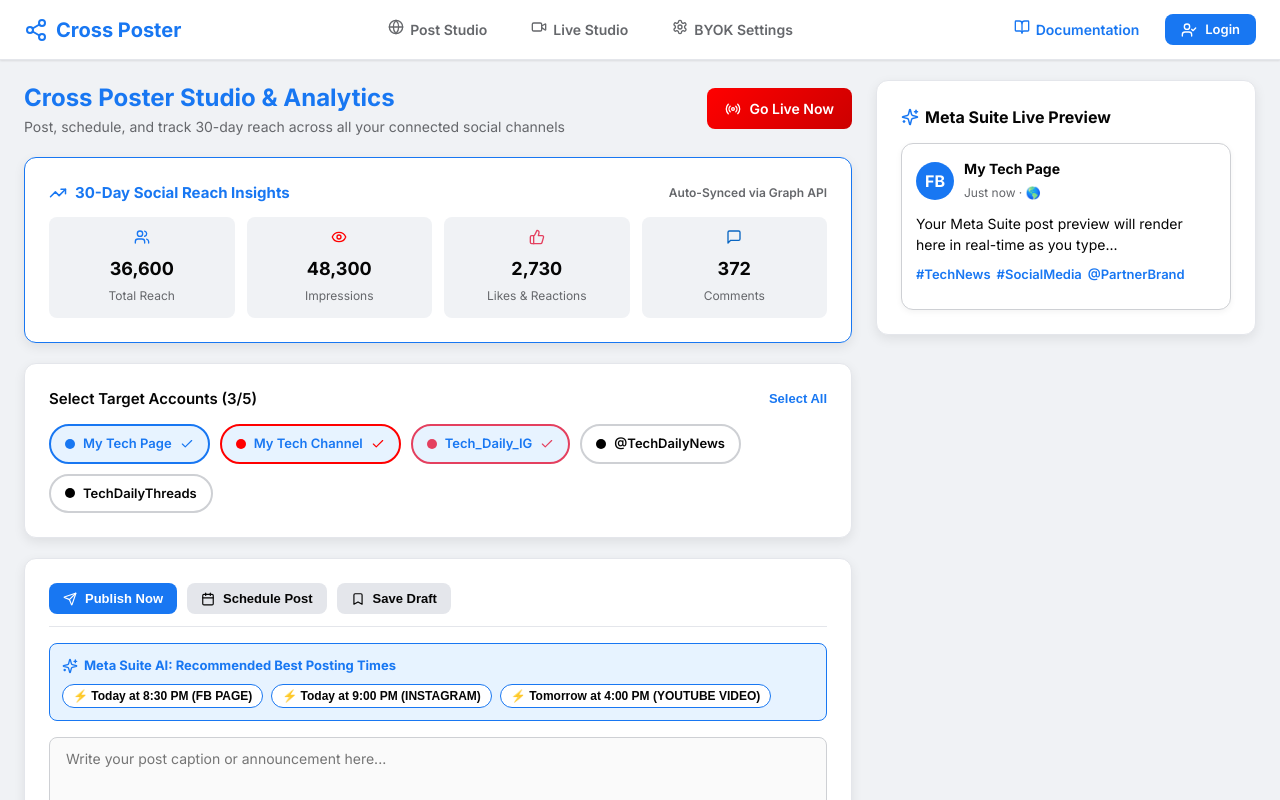
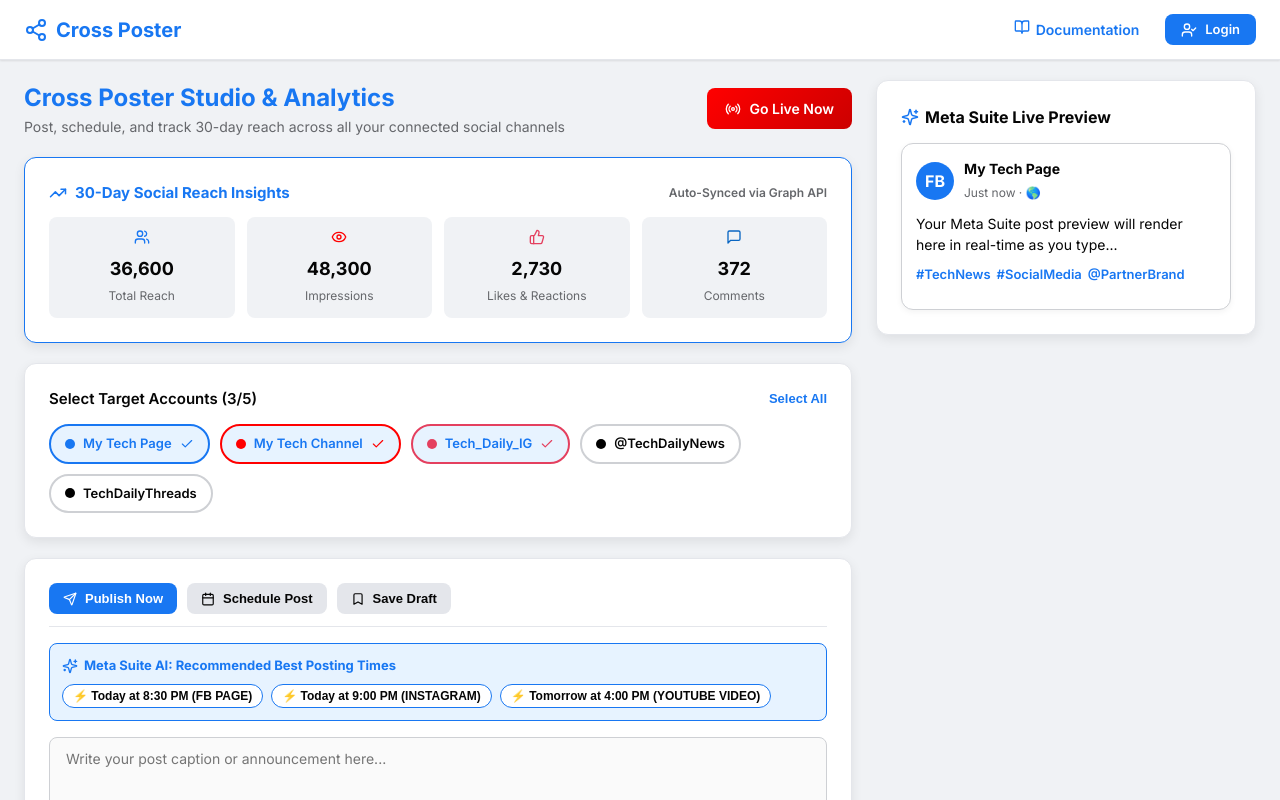
Before and after one commit to kamru1i/cross-poster, a Next.js app: page / in a window 1280 px wide. Shown: the top 800 px of the page. Built offline with nearby package versions, Linux system fonts and the light colour scheme.

Commit message:
fix: hide protected studio nav links on login page and unauthenticated state

```diff
--- a/app/layout.tsx
+++ b/app/layout.tsx
@@ -1,7 +1,6 @@
 import './globals.css';
 import React from 'react';
-import Link from 'next/link';
-import { Globe, Video, Settings, UserCheck, Share2, BookOpen } from 'lucide-react';
+import Navbar from '@/components/Navbar';
 
 export const metadata = {
   title: 'Cross Poster | Social Cross-Posting & Live Streamer',
@@ -16,41 +15,7 @@ export default function RootLayout({
   return (
     <html lang="en">
       <body>
-        <nav className="navbar">
-          {/* Left: Brand Logo */}
-          <Link href="/" className="brand-title">
-            <Share2 size={24} color="#1877F2" />
-            <span>Cross Poster</span>
-          </Link>
-
-          {/* Center Navigation Links */}
-          <div className="nav-links">
-            <Link href="/" className="nav-item">
-              <Globe size={16} style={{ marginRight: 6, display: 'inline' }} />
-              Post Studio
-            </Link>
-            <Link href="/live" className="nav-item">
-              <Video size={16} style={{ marginRight: 6, display: 'inline' }} />
-              Live Studio
-            </Link>
-            <Link href="/settings" className="nav-item">
-              <Settings size={16} style={{ marginRight: 6, display: 'inline' }} />
-              BYOK Settings
-            </Link>
-          </div>
-
-          {/* Right: Documentation & Login Button */}
-          <div style={{ display: 'flex', alignItems: 'center', gap: 12 }}>
-            <Link href="/docs" className="nav-item" style={{ color: '#1877F2', fontWeight: 600 }}>
-              <BookOpen size={16} style={{ marginRight: 6, display: 'inline' }} />
-              Documentation
-            </Link>
-            <Link href="/login" className="btn btn-primary" style={{ padding: '6px 16px', fontSize: 13 }}>
-              <UserCheck size={16} />
-              Login
-            </Link>
-          </div>
-        </nav>
+        <Navbar />
         <main>{children}</main>
       </body>
     </html>
--- /dev/null
+++ b/components/Navbar.tsx
@@ -0,0 +1,79 @@
+'use client';
+
+import React, { useState } from 'react';
+import Link from 'next/link';
+import { usePathname } from 'next/navigation';
+import { Globe, Video, Settings, UserCheck, Share2, BookOpen, LogOut } from 'lucide-react';
+
+export default function Navbar() {
+  const pathname = usePathname();
+  // Mock login state (In production, synced with NextAuth useSession)
+  const [isLoggedIn, setIsLoggedIn] = useState(false);
+
+  // If on login page or not logged in, hide protected studio links
+  const isLoginPage = pathname === '/login';
+  const showProtectedLinks = isLoggedIn && !isLoginPage;
+
+  return (
+    <nav className="navbar">
+      {/* Left: Brand Logo */}
+      <Link href={showProtectedLinks ? '/' : '/login'} className="brand-title">
+        <Share2 size={24} color="#1877F2" />
+        <span>Cross Poster</span>
+      </Link>
+
+      {/* Center Navigation Links (Hidden on Login Page / Unauthenticated) */}
+      {showProtectedLinks ? (
+        <div className="nav-links">
+          <Link href="/" className={`nav-item ${pathname === '/' ? 'active' : ''}`}>
+            <Globe size={16} style={{ marginRight: 6, display: 'inline' }} />
+            Post Studio
+          </Link>
+          <Link href="/live" className={`nav-item ${pathname === '/live' ? 'active' : ''}`}>
+            <Video size={16} style={{ marginRight: 6, display: 'inline' }} />
+            Live Studio
+          </Link>
+          <Link href="/settings" className={`nav-item ${pathname === '/settings' ? 'active' : ''}`}>
+            <Settings size={16} style={{ marginRight: 6, display: 'inline' }} />
+            BYOK Settings
+          </Link>
+        </div>
+      ) : (
+        <div />
+      )}
+
+      {/* Right: Documentation & Auth Button */}
+      <div style={{ display: 'flex', alignItems: 'center', gap: 12 }}>
+        <Link
+          href="/docs"
+          className={`nav-item ${pathname === '/docs' ? 'active' : ''}`}
+          style={{ color: '#1877F2', fontWeight: 600 }}
+        >
+          <BookOpen size={16} style={{ marginRight: 6, display: 'inline' }} />
+          Documentation
+        </Link>
+
+        {isLoggedIn ? (
+          <button
+            className="btn btn-secondary"
+            style={{ padding: '6px 14px', fontSize: 13 }}
+            onClick={() => {
+              setIsLoggedIn(false);
+              window.location.href = '/login';
+            }}
+          >
+            <LogOut size={16} />
+            Logout
+          </button>
+        ) : (
+          !isLoginPage && (
+            <Link href="/login" className="btn btn-primary" style={{ padding: '6px 16px', fontSize: 13 }}>
+              <UserCheck size={16} />
+              Login
+            </Link>
+          )
+        )}
+      </div>
+    </nav>
+  );
+}
```
